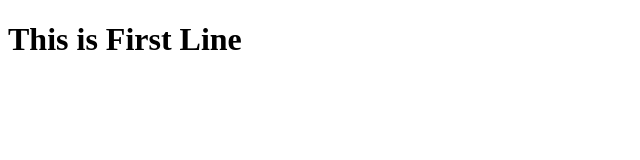
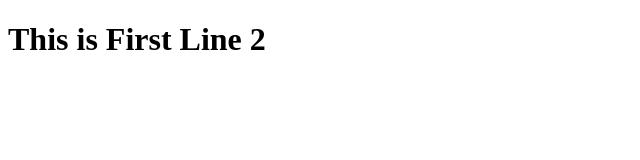
Before and after one commit to moonshine4400/FirstRepo, a plain HTML site: page MainPage.html in a window 1280 px wide. Shown: the full height of the page, 0-640 px from the left. Drawn offline with Linux system fonts and the light colour scheme.

Commit message:
file modified 2

```diff
--- a/MainPage.html
+++ b/MainPage.html
@@ -5,6 +5,6 @@
 </head>
 <body>
 
-<h1>This is First Line</h1>
+<h1>This is First Line 2</h1>
 </body>
 </html>
```
